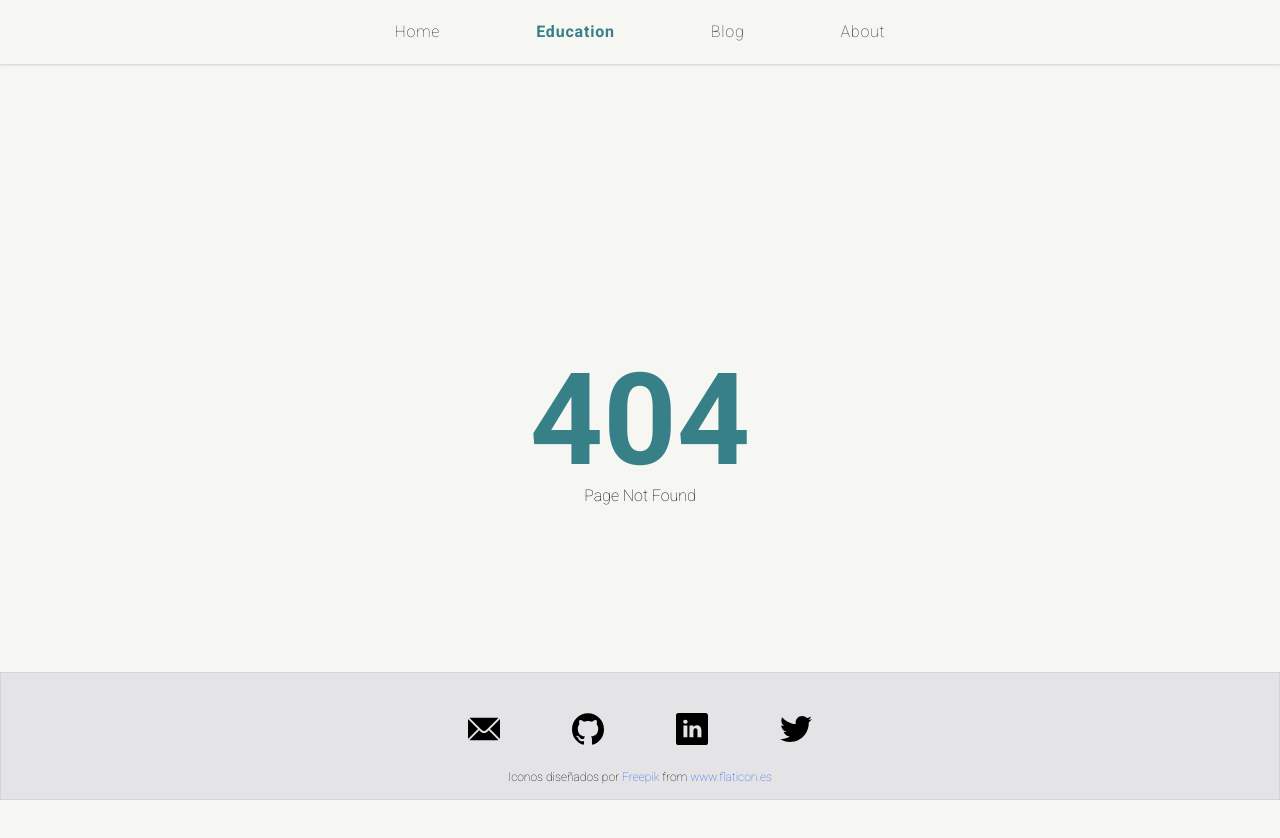
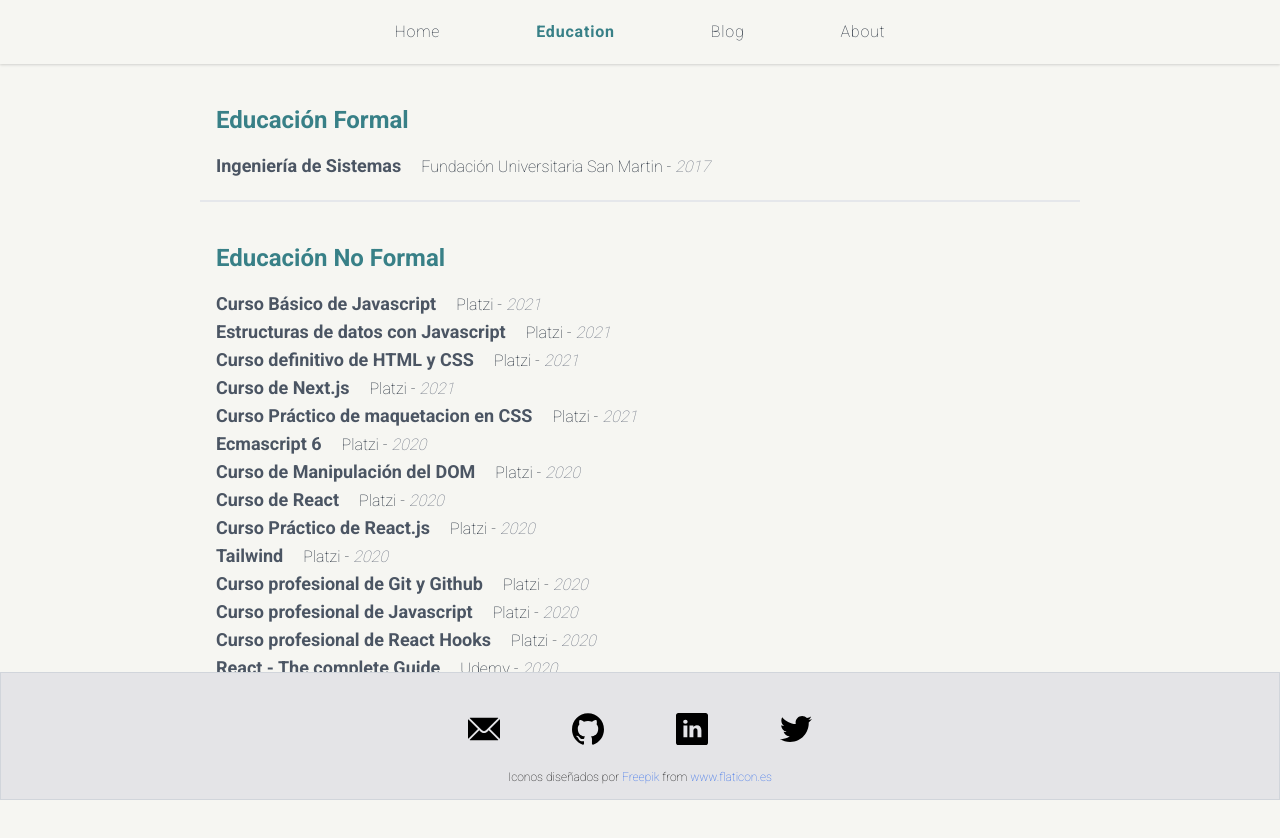
Before and after one commit to yomarguti/portfolio, a Next.js app: page /education in a window 1280 px wide. Before the commit this address had no page. Shown: the top 838 px of the page. Built offline with nearby package versions, Linux system fonts and the light colour scheme.

Commit message:
Creada pagina de Educacion

```diff
--- /dev/null
+++ b/components/EducationItem.js
@@ -0,0 +1,13 @@
+const EducationList = ({ educationData: { title, location, year } }) => {
+  return (
+    <li className="flex flex-col sm:flex-row sm:items-baseline">
+      <h4 className="text-lg font-semibold text-gray-600">{title}</h4>
+      <p className="sm:pl-5">
+        {`${location} - `}
+        <span className="italic text-gray-500">{year}</span>
+      </p>
+    </li>
+  );
+};
+
+export default EducationList;
--- /dev/null
+++ b/pages/education.js
@@ -0,0 +1,49 @@
+import EducationItem from '@components/EducationItem';
+
+const formalEducation = [
+  { location: 'Fundación Universitaria San Martin', title: 'Ingeniería de Sistemas', year: 2017 },
+];
+
+const notFormalEducation = [
+  { location: 'Platzi', title: 'Curso Básico de Javascript', year: 2021 },
+  { location: 'Platzi', title: 'Estructuras de datos con Javascript', year: 2021 },
+  { location: 'Platzi', title: 'Curso definitivo de HTML y CSS', year: 2021 },
+  { location: 'Platzi', title: 'Curso de Next.js', year: 2021 },
+  { location: 'Platzi', title: 'Curso Práctico de maquetacion en CSS', year: 2021 },
+  { location: 'Platzi', title: 'Ecmascript 6', year: 2020 },
+  { location: 'Platzi', title: 'Curso de Manipulación del DOM', year: 2020 },
+  { location: 'Platzi', title: 'Curso de React', year: 2020 },
+  { location: 'Platzi', title: 'Curso Práctico de React.js', year: 2020 },
+  { location: 'Platzi', title: 'Tailwind', year: 2020 },
+  { location: 'Platzi', title: 'Curso profesional de Git y Github', year: 2020 },
+  { location: 'Platzi', title: 'Curso profesional de Javascript', year: 2020 },
+  { location: 'Platzi', title: 'Curso profesional de React Hooks', year: 2020 },
+  { location: 'Udemy', title: 'React - The complete Guide', year: 2020 },
+  { location: 'Udemy', title: 'Mastering regular expressions', year: 2020 },
+  { location: 'Platzi', title: 'Curso Básico de Node.js', year: 2019 },
+];
+
+const EducationPage = () => {
+  return (
+    <main className="w-full mx-auto text-gray-800 md:w-content-md lg:w-content-lg">
+      <section className="px-4 pt-5 pb-1 border-b-2 sm:pb-5 md:pt-10">
+        <h1 className="text-2xl font-semibold text-primary">Educación Formal</h1>
+        <ul className="pt-4">
+          {formalEducation.map((ed) => {
+            return <EducationItem educationData={ed} key={ed.title} />;
+          })}
+        </ul>
+      </section>
+      <section className="px-4 pt-5 pb-1 border-b-2 sm:pb-5 md:pt-10">
+        <h1 className="text-2xl font-semibold text-primary">Educación No Formal</h1>
+        <ul className="pt-4">
+          {notFormalEducation.map((ed) => {
+            return <EducationItem educationData={ed} key={ed.title} />;
+          })}
+        </ul>
+      </section>
+    </main>
+  );
+};
+
+export default EducationPage;
--- a/pages/skills.js
+++ /dev/null
@@ -1,5 +0,0 @@
-const Skills = () => {
-  return <h1>Skills</h1>;
-};
-
-export default Skills;
```
